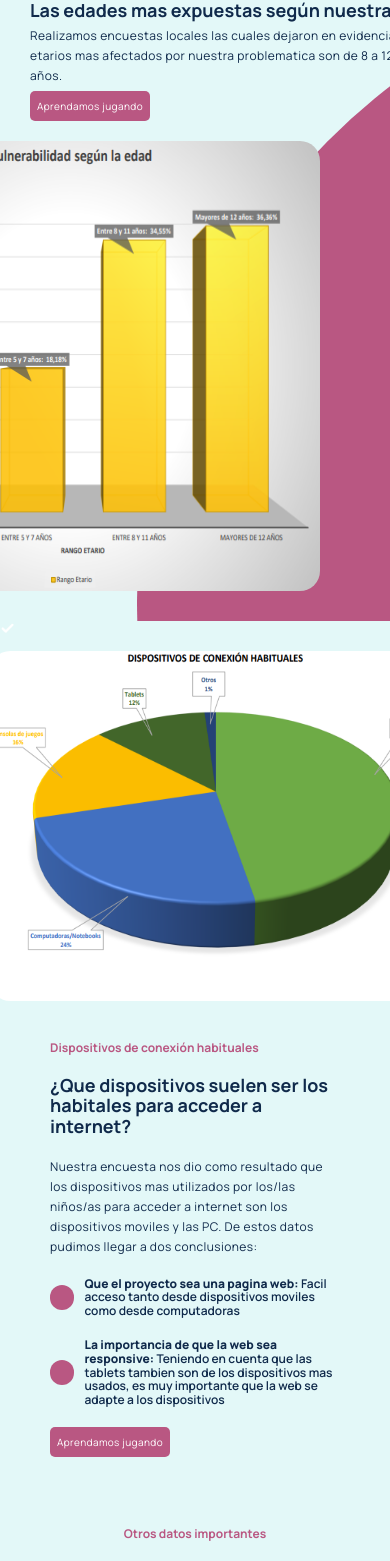
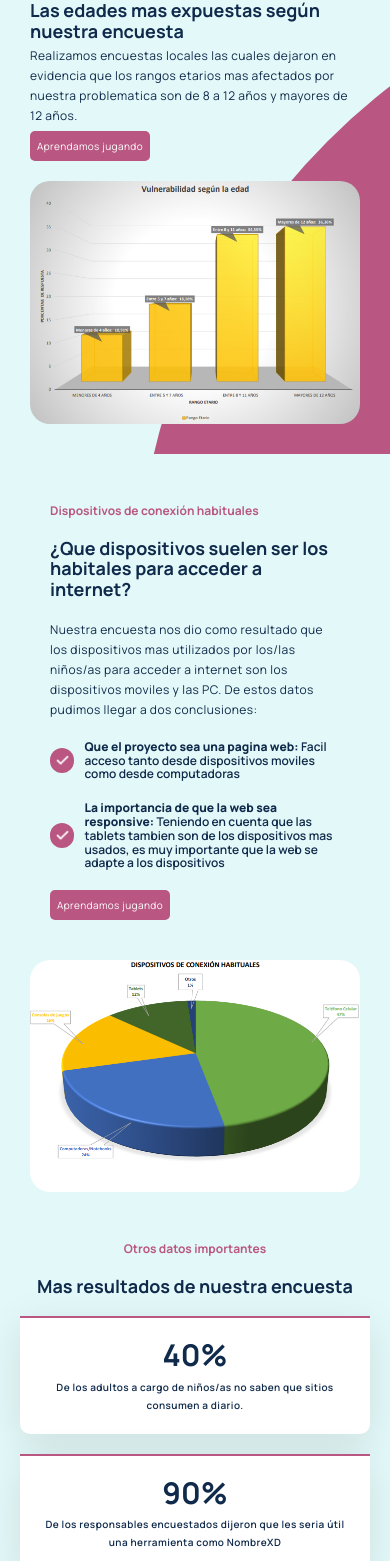
Before and after one commit to agustinvera25/PortalEducativo-ProyectoUTN, a React (Vite) app: page / in a window 390 px wide. Shown: the part 1786-3347 px from the top of the page. Built offline with nearby package versions, Linux system fonts and the light colour scheme.

Commit message:
add: Footer, Afectados and Dispotivos component responsive styles

```diff
--- a/src/sass/layout/_Afectados.scss
+++ b/src/sass/layout/_Afectados.scss
@@ -1,5 +1,8 @@
 .afectados-section {
   align-items: center;
+  @include tablet{
+    width: 100%;
+  }
   .text-section {
     height: fit-content;
     .title {
@@ -9,6 +12,9 @@
     .title,
     p {
       width: 50rem;
+      @include tablet{
+        width: 100%;
+      }
     }
   }
   .decoration-section {
@@ -23,6 +29,11 @@
       height: 45rem;
       margin-right: 4rem;
       border-radius: 2rem;
+      @include tablet{
+        width: 100%;
+        height: auto;
+        margin-right: 0;
+      }
     }
   }
 }
--- a/src/sass/layout/_Dispositivos.scss
+++ b/src/sass/layout/_Dispositivos.scss
@@ -1,10 +1,18 @@
 .dispositivos-section {
+  @include tablet{
+    flex-direction: column-reverse;
+  }
   .decoration-section {
     img {
       width: 45rem;
       height: 35rem;
       margin-left: 4rem;
       border-radius: 2rem;
+      @include tablet{
+        width: 100%;
+        height: auto;
+        margin-left: 0;
+      }
     }
   }
   .text-section{
@@ -37,6 +45,9 @@
             border-radius: 2rem;
             img{
                 width: 1.5rem;
+                @include tablet{
+                  position: relative;
+                }
             }
         }
     }
--- a/src/sass/layout/_Footer.scss
+++ b/src/sass/layout/_Footer.scss
@@ -4,6 +4,9 @@
     justify-content: space-between;
     width: 100%;
     padding: 2rem;
+    @include tablet{
+        flex-direction: column;
+    }
     p, a{
         font-family: $fuente_secundaria;
         font-size: 1.2rem;
@@ -12,10 +15,18 @@
         display: grid;
         gap: 2rem;
         width: 40rem;
+        @include tablet{
+            width: 100%;
+        }
     }
     .footer-nav{
         display: flex;
         gap: 2rem;
+        @include tablet{
+            display: grid;
+            grid-template-columns: repeat(2, 1fr);
+            width: 100%;
+        }
         div{
             display: grid;
             height: max-content;
```
